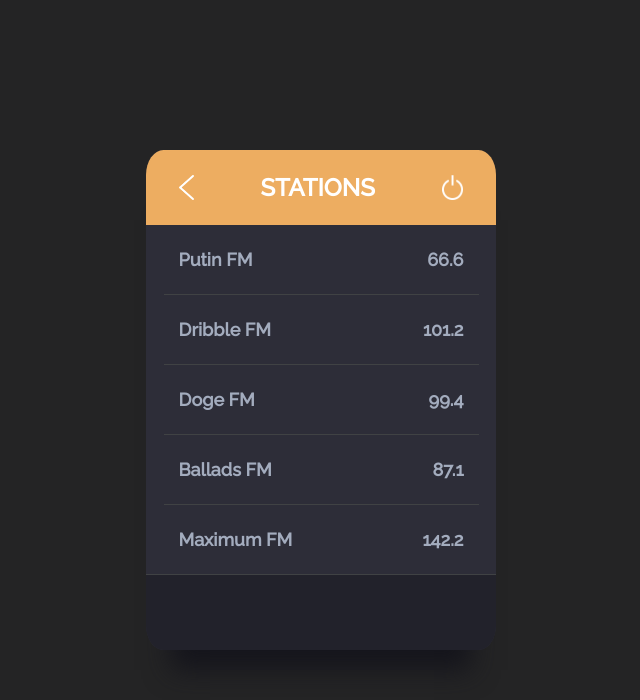
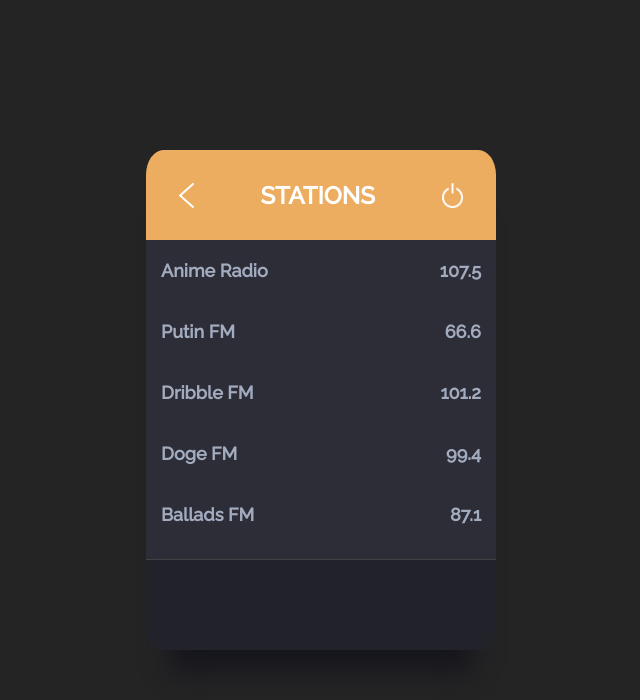
Before and after one commit to xarrijorge/radio-widget, a React (Create React App) app: page / in a window 1280 px wide. Shown: the top 700 px of the page, without its empty margins (319-959 px from the left). Built offline with nearby package versions, Linux system fonts and the light colour scheme; data requests are answered from the project's data file.

Commit message:
Added toggle function. Stopped infinite effect loop. Added photos to details

```diff
--- a/db.json
+++ b/db.json
@@ -1,34 +1,41 @@
 {
   "stations": [
+    {
+      "id": 6,
+      "name": "Anime Radio",
+      "frequency": 107.5,
+      "logo": "../images/albumArt.png"
+    },
+
     {
       "id": 1,
       "name": "Putin FM",
       "frequency": 66.6,
-      "logo": "#"
+      "logo": "../images/albumArt.png"
     },
     {
       "id": 2,
       "name": "Dribble FM",
       "frequency": 101.2,
-      "logo": "#"
+      "logo": "../images/albumArt.png"
     },
     {
       "id": 3,
       "name": "Doge FM",
       "frequency": 99.4,
-      "logo": "#"
+      "logo": "../images/albumArt.png"
     },
     {
       "id": 4,
       "name": "Ballads FM",
       "frequency": 87.1,
-      "logo": "#"
+      "logo": "../images/albumArt.png"
     },
     {
       "id": 5,
       "name": "Maximum FM",
       "frequency": 142.2,
-      "logo": "#"
+      "logo": "../images/albumArt.png"
     }
   ]
 }
--- a/package.json
+++ b/package.json
@@ -6,11 +6,11 @@
     "@testing-library/jest-dom": "^5.11.4",
     "@testing-library/react": "^11.1.0",
     "@testing-library/user-event": "^12.1.10",
-    "axios": "^0.21.1",
     "@types/jest": "^26.0.15",
     "@types/node": "^12.0.0",
     "@types/react": "^17.0.0",
     "@types/react-dom": "^17.0.0",
+    "axios": "^0.21.1",
     "react": "^17.0.2",
     "react-dom": "^17.0.2",
     "react-scripts": "4.0.3",
--- a/src/App.js
+++ b/src/App.js
@@ -1,13 +1,13 @@
 import styles from './styles/App.module.css';
 import Header from './components/Header';
-import Statiions from './components/Stations';
+import Stations from './components/Stations';
 import Footer from './components/Footer';
 
 function App() {
   return (
     <div className={styles.main}>
       <Header />
-      <Statiions />
+      <Stations />
       <Footer />
     </div>
   );
--- /dev/null
+++ b/src/components/Accordion.tsx
@@ -0,0 +1,56 @@
+import React, { useState, useEffect } from 'react';
+import axios from 'axios';
+import styles from '../styles/station.module.css';
+import Minus from '../images/icons/minus.png';
+import Plus from '../images/icons/plus.png';
+
+interface UserInput {
+  index: Number;
+  clicked: Boolean;
+  prevState: null;
+}
+
+const Accordion = ({ index, item }: any) => {
+  const [clicked, setClicked] = useState<UserInput | null>(null);
+  const [stations, setStations] = useState([]);
+
+  const getData = async () => {
+    const result = await axios.get('http://localhost:3001/stations');
+    setStations(result.data);
+    return result.data;
+  };
+
+  useEffect(() => {
+    getData();
+    console.log(stations);
+  }, []);
+
+  const toggle = (index: any) => {
+    if (clicked === index) {
+      //if clicked question is already active, then close it
+      return setClicked(null);
+    }
+
+    setClicked(index);
+  };
+
+  return (
+    <div onClick={() => toggle(index)}>
+      <div className={styles.station}>
+        <div key={index} className={styles.stationHead}>
+          <h4>{item.name}</h4>
+          <h4>{item.frequency}</h4>
+        </div>
+        {clicked === index ? (
+          <div className={styles.details}>
+            <img src={Minus} alt="" />
+            <img src={item.logo} alt="" />
+            <img src={Plus} alt="" />
+          </div>
+        ) : null}
+      </div>
+    </div>
+  );
+};
+
+export default Accordion;
--- a/src/components/Station.tsx
+++ b/src/components/Station.tsx
@@ -1,22 +1,34 @@
 import React, { useState } from 'react';
 
 import styles from '../styles/station.module.css';
+import Minus from '../images/icons/minus.png';
+import Plus from '../images/icons/plus.png';
 
-const Station = ({ data }: any) => {
-  const toggle = (event: any) => {
-    event.preventDefault();
-    alert(event.target.classList);
+const Station = ({ data, id, index }: any) => {
+  const [clicked, setClicked] = useState(null);
+
+  const toggle = (index: any) => {
+    if (clicked === index) {
+      return setClicked(null);
+    }
+
+    setClicked(index);
   };
+
   return (
     <div className={styles.station} onClick={toggle}>
       <div className={styles.stationHead}>
         <h4>{data.name}</h4>
         <h4>{data.frequency}</h4>
       </div>
-      <div className={(styles.details, styles.hide)}>
-        <img src="" alt="" />
-        <img src="" alt="" />
-        <img src="" alt="" />
+      <div id={id}>
+        {clicked === index ? (
+          <div className={styles.details}>
+            <img src={Minus} alt="" />
+            <img src={data.logo} alt="" />
+            <img src={Plus} alt="" />
+          </div>
+        ) : null}
       </div>
     </div>
   );
--- a/src/components/Stations.tsx
+++ b/src/components/Stations.tsx
@@ -1,26 +1,26 @@
 import React, { useState, useEffect } from 'react';
-import Station from './Station';
+import Accordion from './Accordion';
 import axios from 'axios';
+import styles from '../styles/stations.module.css';
 
 export default function Stations() {
   const [stations, setStations] = useState([]);
 
   const getData = async () => {
-    await axios
-      .get('http://localhost:3001/stations')
-      .then((res) => res.data)
-      .then((data) => setStations(data));
+    const result = await axios.get('http://localhost:3001/stations');
+    setStations(result.data);
+    return result.data;
   };
 
   useEffect(() => {
     getData();
     console.log(stations);
-  }, [stations]);
+  }, []);
 
   return (
-    <main>
-      {stations.map((station) => (
-        <Station data={station} />
+    <main className={styles.main}>
+      {stations.map((station, index) => (
+        <Accordion index={index} item={station} />
       ))}
     </main>
   );
--- a/src/styles/footer.module.css
+++ b/src/styles/footer.module.css
@@ -1,6 +1,6 @@
 .footer {
   width: 100%;
-  height: 90px;
+  min-height: 90px;
   text-align: center;
   display: flex;
   flex-direction: column;
--- a/src/styles/header.module.css
+++ b/src/styles/header.module.css
@@ -1,6 +1,6 @@
 .container {
   width: 100%;
-  height: 90px;
+  min-height: 90px;
   background-color: #edad61;
   display: flex;
   justify-content: space-around;
--- a/src/styles/station.module.css
+++ b/src/styles/station.module.css
@@ -1,10 +1,9 @@
 .station {
-  width: 90%;
+  width: 100%;
   display: flex;
+  flex-direction: column;
   justify-content: center;
-  flex-direction: column;
   border-bottom: 1px solid #404244;
-  margin: 0 auto;
   font-family: 'Raleway', sans-serif;
   font-weight: 100;
 }
@@ -12,21 +11,20 @@
 .stationHead {
   display: flex;
   justify-content: space-between;
-  /* align-items: center; */
-  margin: 0 15px;
+  align-items: center;
+  margin: 0.5px 15px;
   font-size: 18px;
-  height: 50px;
+  height: 60px;
+  /* border: 1px solid red; */
 }
 .details {
   width: auto;
   height: 200px;
 }
-.hideDetails {
-  display: none;
-}
 
 .station:hover {
   cursor: pointer;
+  background-color: #1d1d28;
 }
 .station:last-child {
   border: none;
--- a/src/styles/stations.module.css
+++ b/src/styles/stations.module.css
@@ -0,0 +1,5 @@
+.main {
+  overflow-y: scroll;
+  display: flex;
+  flex-direction: column;
+}
```
Also changed, not shown: src/images/albumArt.png (added), 1 other file (tests, documents, lock files or other folders).
